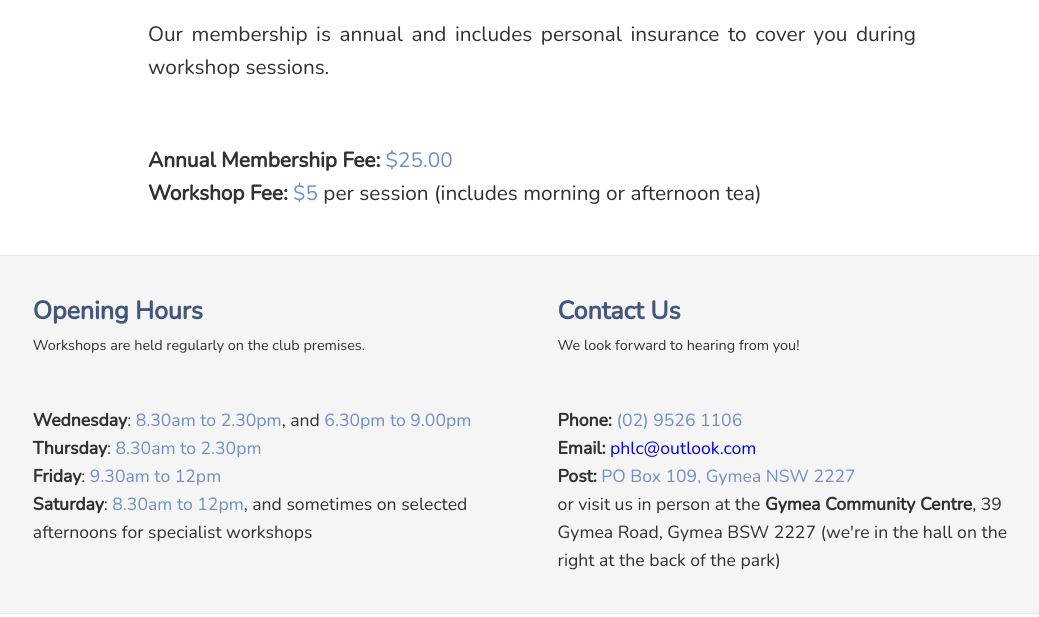
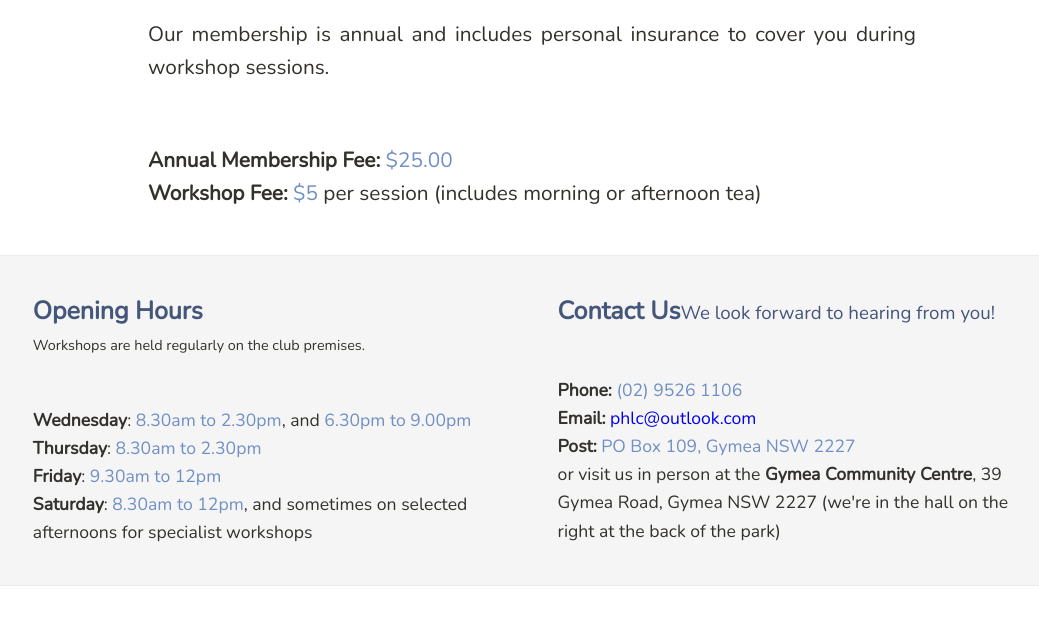
Before and after one commit to amandytang/phlc, a plain HTML site: page index.html in a window 1280 px wide. Shown: the part 1928-2545 px from the top of the page, without its empty margins (108-1147 px from the left). Drawn offline with nearby package versions, Linux system fonts and the light colour scheme; some packages are replaced by stand-ins of ours; grey boxes are pictures that could not be loaded.

Commit message:
fixed typo

```diff
--- a/index.html
+++ b/index.html
@@ -41,11 +41,11 @@
     <div class="colText"><p><b>Wednesday</b>: <span class="accent">8.30am to 2.30pm</span>, and <span class="accent">6.30pm to 9.00pm</span><br>
     <b>Thursday</b>: <span class="accent">8.30am to 2.30pm</span><br>
     <b>Friday</b>: <span class="accent">9.30am to 12pm</span><br>
-    <b>Saturday</b>: <span class="accent">8.30am to 12pm</span>, and sometimes on selected afternoons for specialist workshops</p></div></div><div class="col2" id="col2"><p><span class="subtitle"><b>Contact Us</b></span><br><small>We look forward to hearing from you!</small><br><br></p>
+    <b>Saturday</b>: <span class="accent">8.30am to 12pm</span>, and sometimes on selected afternoons for specialist workshops</p></div></div><div class="col2" id="col2"><p><span class="subtitle"><b>Contact Us</b></span<br><small>We look forward to hearing from you!</small><br><br></p>
     <div class="colText"><p><b>Phone:</b> <span class="accent">(02) 9526 1106</span> <br>
       <b>Email:</b> <a href="mailto:phlc@outlook.com">phlc@outlook.com</a><br>
       <b>Post:</b> <span class="accent">PO Box 109, Gymea NSW 2227</span><br>
-      or visit us in person at the <b>Gymea Community Centre</b>, 39 Gymea Road, Gymea BSW 2227 (we're in the hall on the right at the back of the park)</p></div></div>
+      or visit us in person at the <b>Gymea Community Centre</b>, 39 Gymea Road, Gymea NSW 2227 (we're in the hall on the right at the back of the park)</p></div></div>
     </div>
   </div>
   <div id="map">
```
